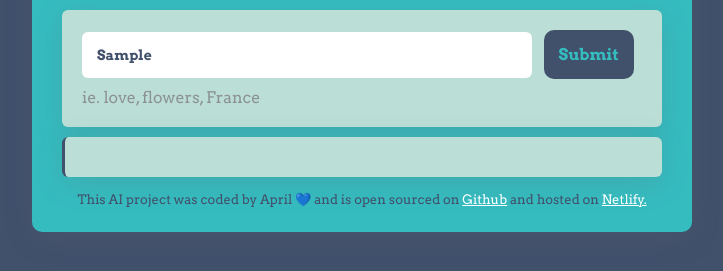
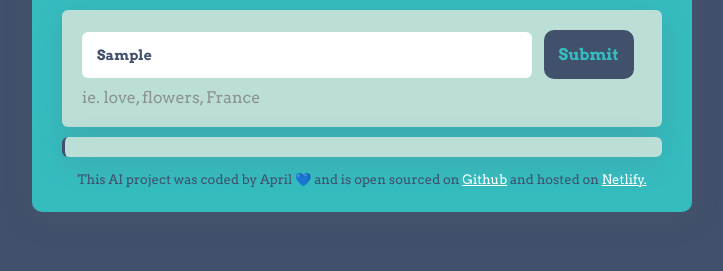
Before and after one commit to Aprilliggons/AI-poem-generator, a plain HTML site: page index.html in a window 1280 px wide. Both pictures are taken after typing "Sample" into the empty fields and a click on the input 866 px from the left and 307 px from the top of the page. Shown: the part 253-524 px from the top of the page, without its empty margins (278-1001 px from the left). Drawn offline with nearby package versions, Linux system fonts and the light colour scheme; no server answers; a web font is replaced by a local one.

Commit message:
Updated CSS

```diff
--- a/src/style.css
+++ b/src/style.css
@@ -47,7 +47,7 @@ h1 {
 }
 
 .poem {
-  padding: 20px;
+  padding: 20px 0 0 0;
   background-color: #bbded6;
   margin: 10px 0 0 0;
   border-radius: 6px;
```
